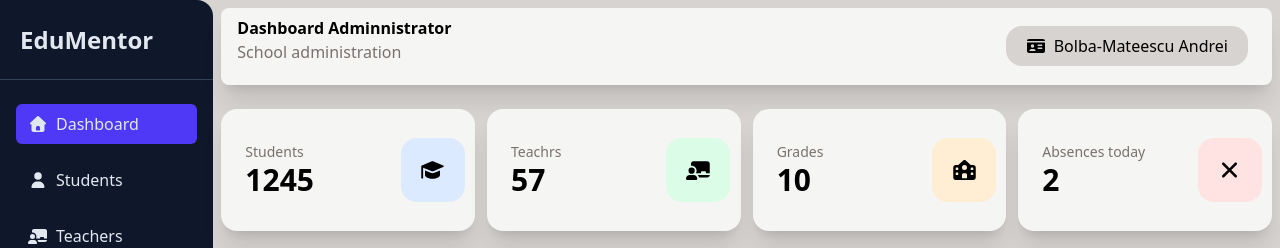
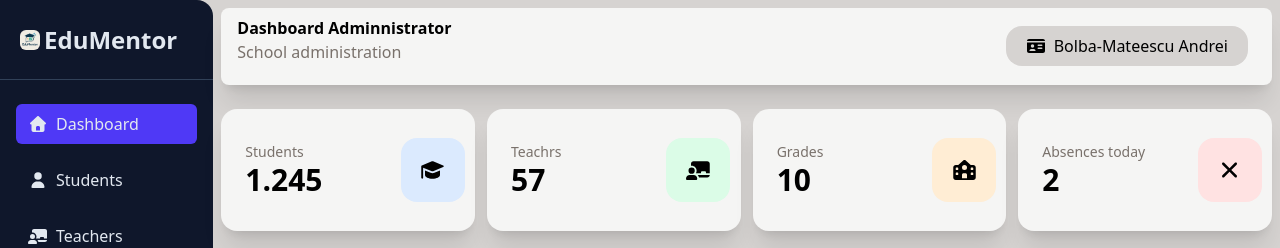
Before and after one commit to BobiMediaNetwork/EduMentor.WEB, a React (Vite) app: page /app in a window 1280 px wide. Shown: the top 248 px of the page. Built offline with nearby package versions, Linux system fonts and the light colour scheme.

Commit message:
EDU-16 - add: logo in the app

```diff
--- a/src/components/dashboard/main/cards/StatisticsCard.jsx
+++ b/src/components/dashboard/main/cards/StatisticsCard.jsx
@@ -5,7 +5,7 @@ export function StatisticsCard({mainText, number, icon, bgColor}){
         <div className="bg-stone-100 h-full w-1/4 rounded-2xl shadow-xl flex">
             <div className="h-full w-4/6 flex flex-col justify-center pl-6">
                 <p className="text-sm text-stone-500">{mainText}</p>
-                <h1 className="font-bold text-3xl">{number}</h1>
+                <h1 className="font-bold text-3xl">{new Intl.NumberFormat('ro-RO').format(number)}</h1>
             </div>
             <div className="h-full w-2/6 flex items-center justify-center">
                 <div className={"h-16 w-16 bg-blue-100 rounded-2xl flex items-center justify-center "+bgColor}>
--- a/src/components/dashboard/sidebar/DashboardTitle.jsx
+++ b/src/components/dashboard/sidebar/DashboardTitle.jsx
@@ -1,6 +1,9 @@
+import logoIcon from '../../../assets/logo/icon.png'
+
 export function DashboardTitle() {
     return (
-        <div className="h-1/10 w-full flex pl-5 items-center text-2xl font-bold border-b border-slate-700 text-slate-200">
+        <div className="h-1/10 w-full flex pl-5 items-center text-2xl font-bold border-b border-slate-700 text-slate-200 gap-1">
+            <img src={logoIcon} alt="Logo" className="h-5 w-5 rounded-md" />
             EduMentor
         </div>
     )
```
Also changed, not shown: src/assets/logo/icon.png (added).
